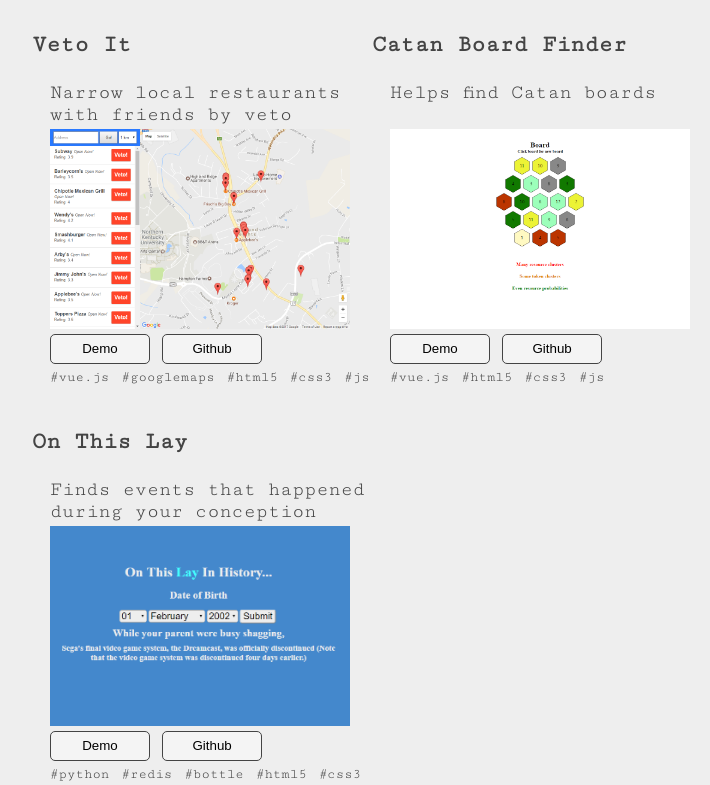
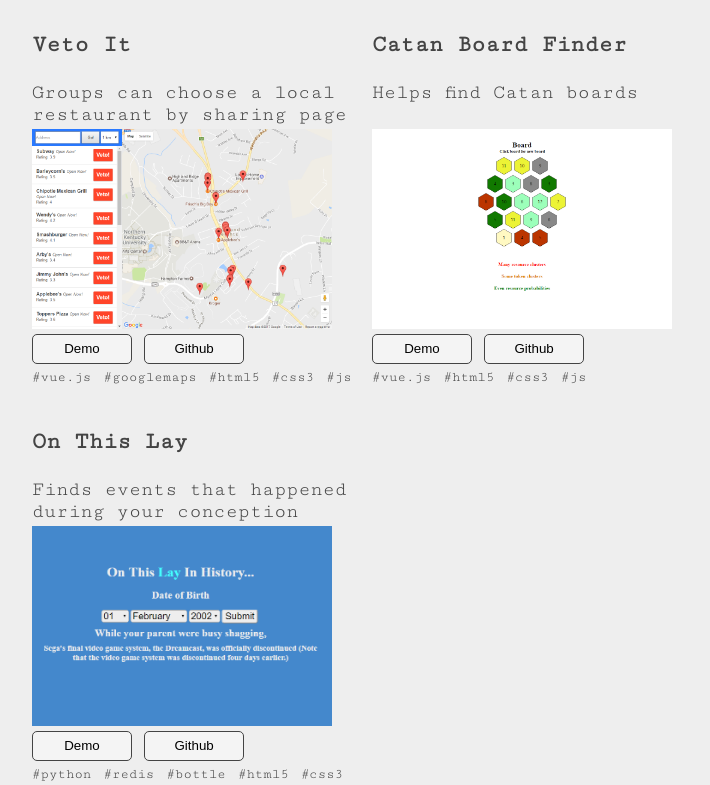
Before and after one commit to tuchfarber/portfolio, a plain HTML site: page index.html in a window 1280 px wide. Shown: the part 660-1445 px from the top of the page, without its empty margins (268-978 px from the left). Drawn offline with Linux system fonts and the light colour scheme.

Commit message:
Change veto it link

```diff
--- a/index.html
+++ b/index.html
@@ -78,9 +78,9 @@
                 <div class="half project">
                     <h3>Veto It</h3>
                     <div class="subtext">
-                        <div class="desc">Narrow local restaurants with friends by veto</div>
+                        <div class="desc">Groups can choose a local restaurant by sharing page</div>
                         <img class="screenshot" onclick="lightbox(this, true)" src="assets/veto_it.png">
-                        <a target="_blank" href="https://www.tuchfarber.com/projects/veto-it">
+                        <a target="_blank" href="https://www.tuchfarber.com/projects/Veto-It/">
                             <button class="link">Demo</button>
                         </a>
                         <a target="_blank" href="https://github.com/tuchfarber/Veto-It">
--- a/portfolio.css
+++ b/portfolio.css
@@ -35,7 +35,6 @@ html,body{
     font-size:18px;
 }
 .subtext{
-    margin-left:18px;
     max-width:320px;
 }
 .content{
```
